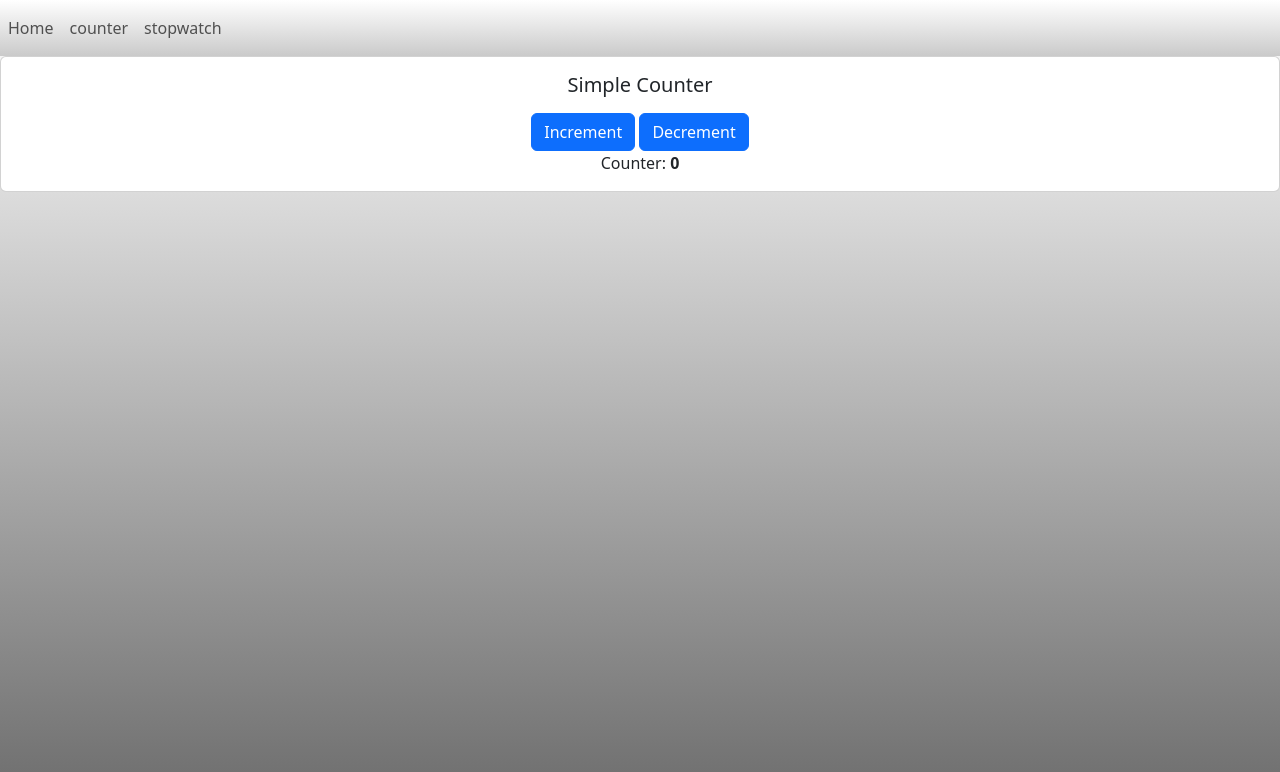
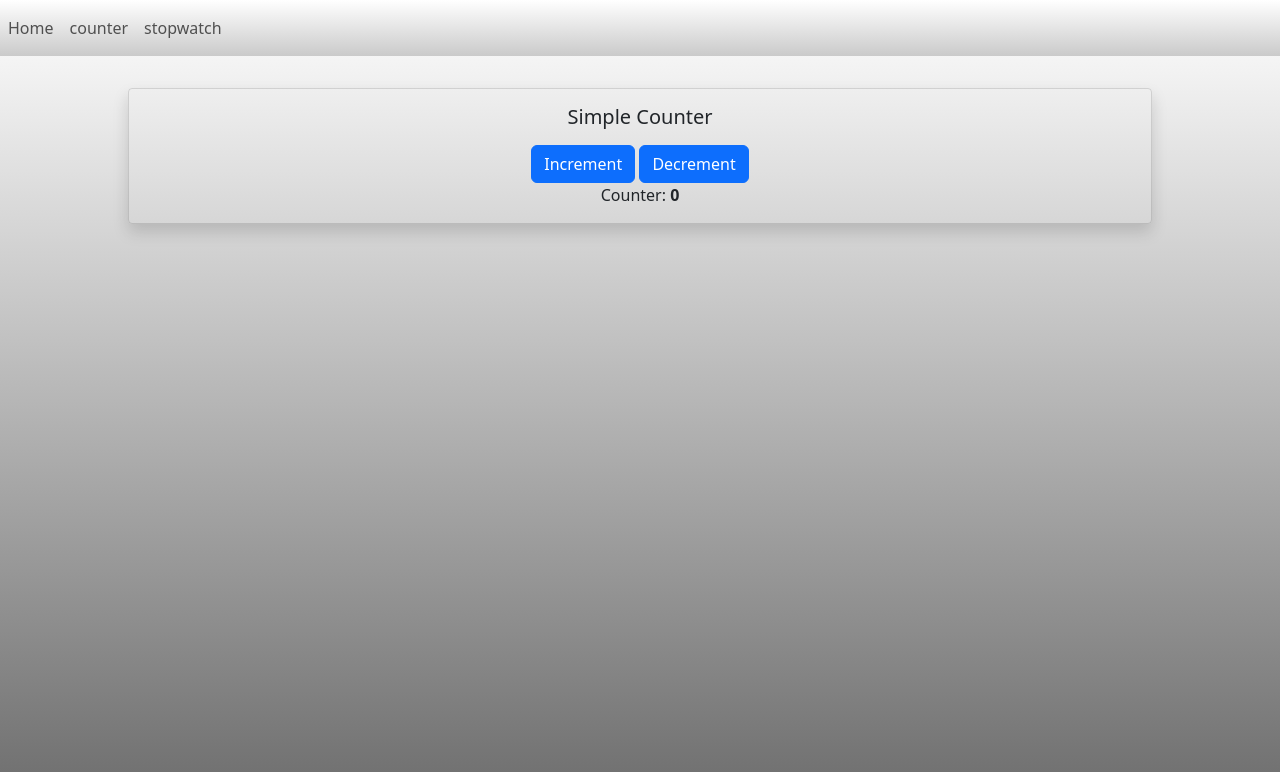
Before and after one commit to madmediaz2/svelte, a SvelteKit app in the folder DOM/: page /counter in a window 1280 px wide. Shown: the top 772 px of the page. Built offline with nearby package versions, Linux system fonts and the light colour scheme.

Commit message:
Fixed styling of counter

```diff
--- a/DOM/src/routes/counter/+page.svelte
+++ b/DOM/src/routes/counter/+page.svelte
@@ -72,4 +72,15 @@
 
 <style>
   /* Your styles here */
+    section {
+        margin: 2rem;
+        margin-right: 8rem;
+        margin-left: 8rem;
+    }
+    .card {
+        background-color: rgba(255,255,255,0);
+        border: 1px solid rgba(0,0,0,0.125);
+        border-radius: 0.25rem;
+        box-shadow: 0 0.5rem 1rem rgba(0,0,0,0.15);
+    }
 </style>
```
